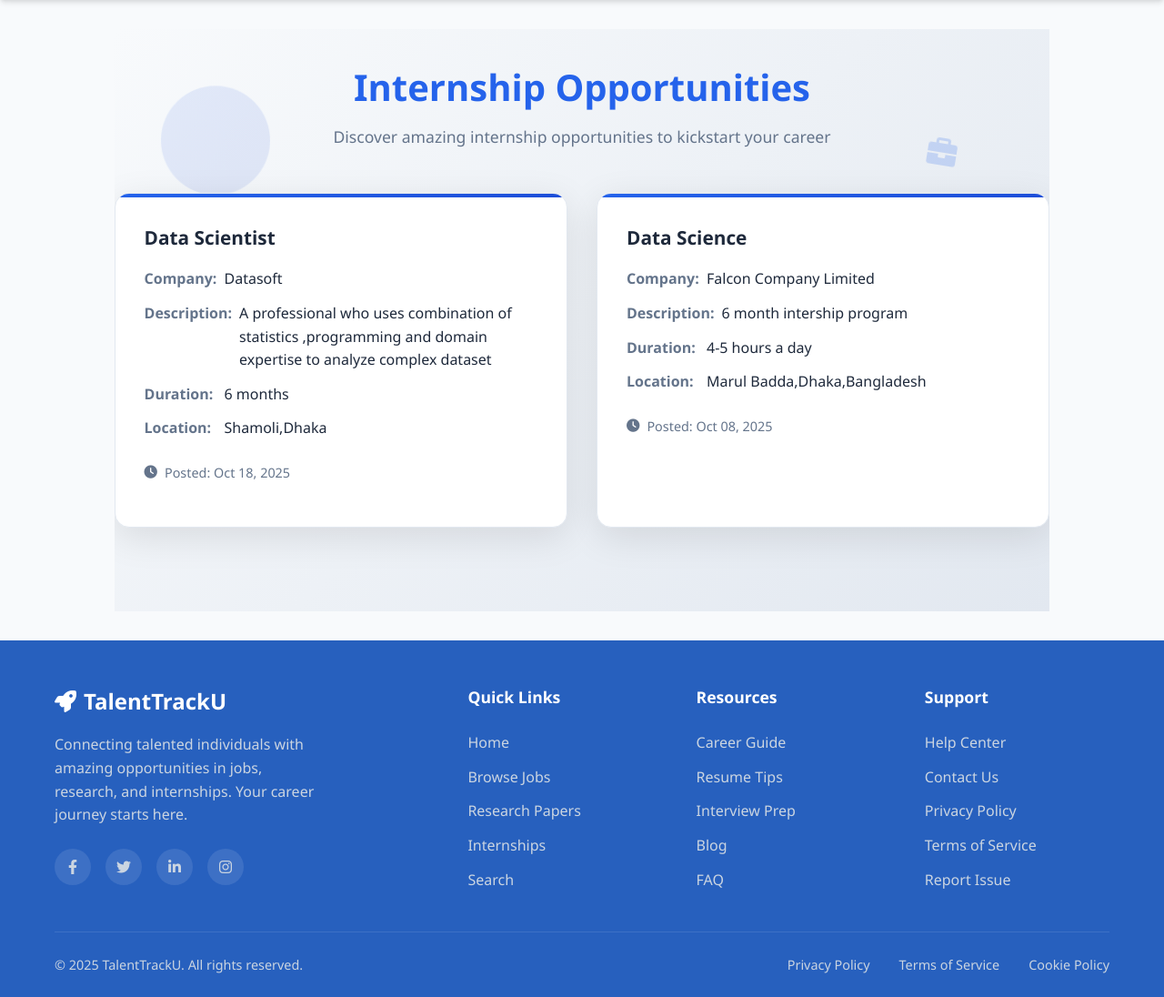
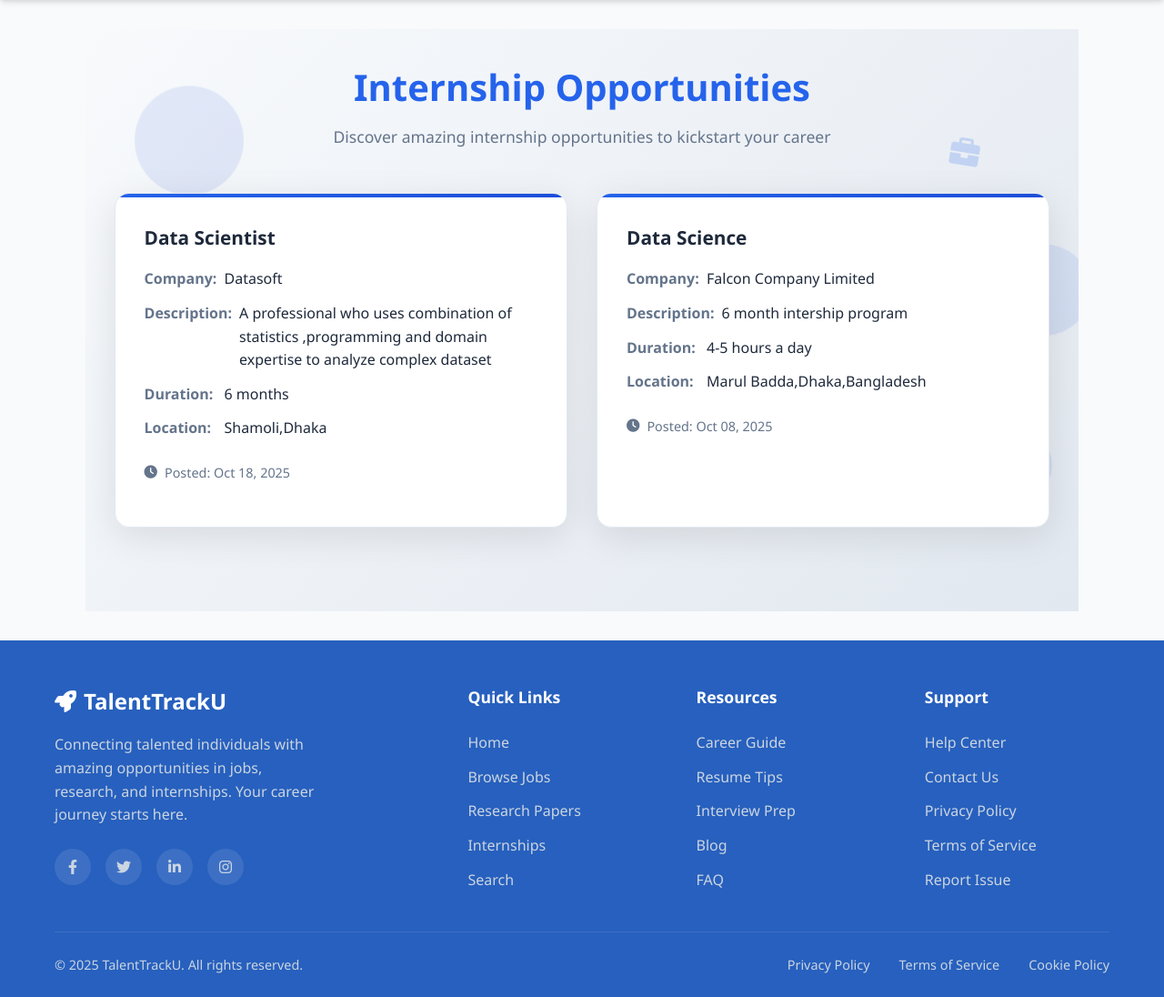
Before and after one commit to Sunandan-FX/TalentTrackU, a Django app: page /internships/ in a window 1280 px wide. Shown: the part 84-1180 px from the top of the page at 91% size. Run offline with Django 5.2, Linux system fonts and the light colour scheme; data comes from the database, SQL or seed files in the repository.

Commit message:
change internships

```diff
--- a/internship/templates/internship/internships.html
+++ b/internship/templates/internship/internships.html
@@ -13,8 +13,9 @@
     .internships-content {
         position: relative;
         z-index: 2;
-        max-width: 1400px;
-        margin: 0 auto;
+        width: 100%;
+        margin: 0;
+        padding: 0 2rem;
     }
 
     .internships-header {
```
